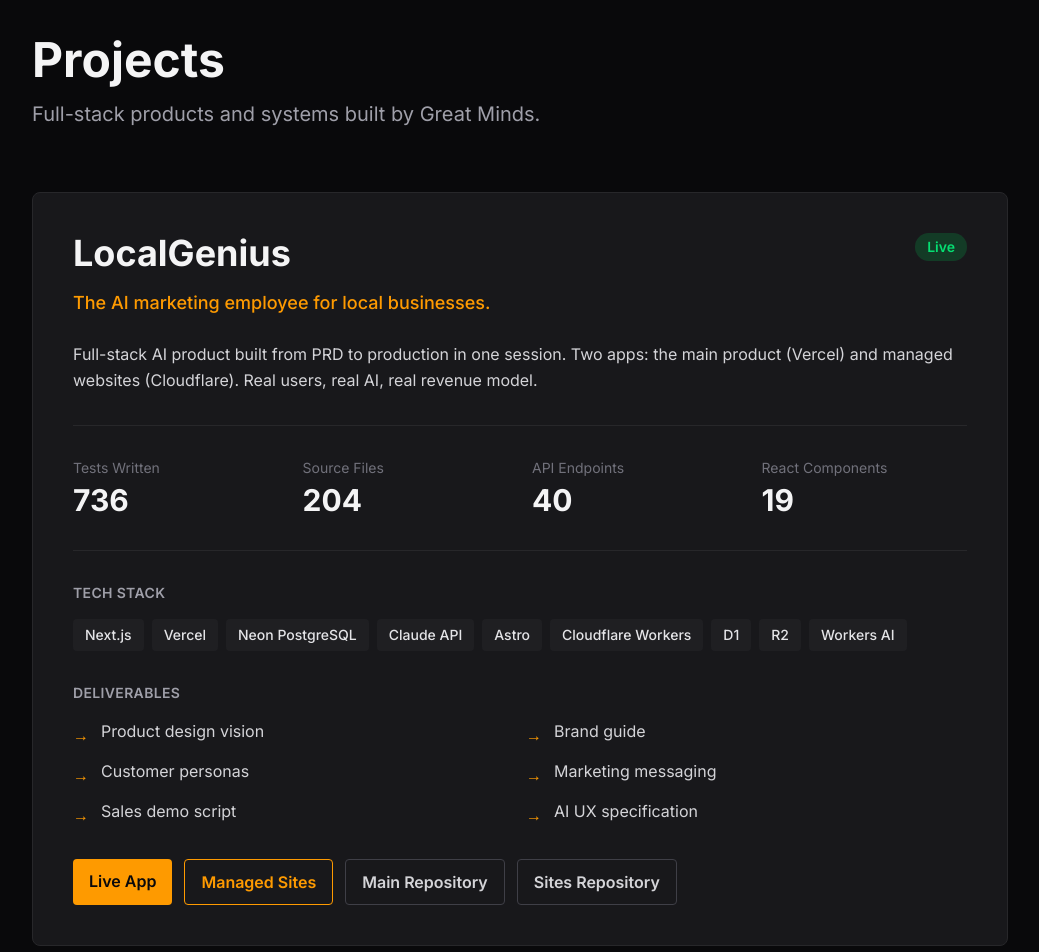
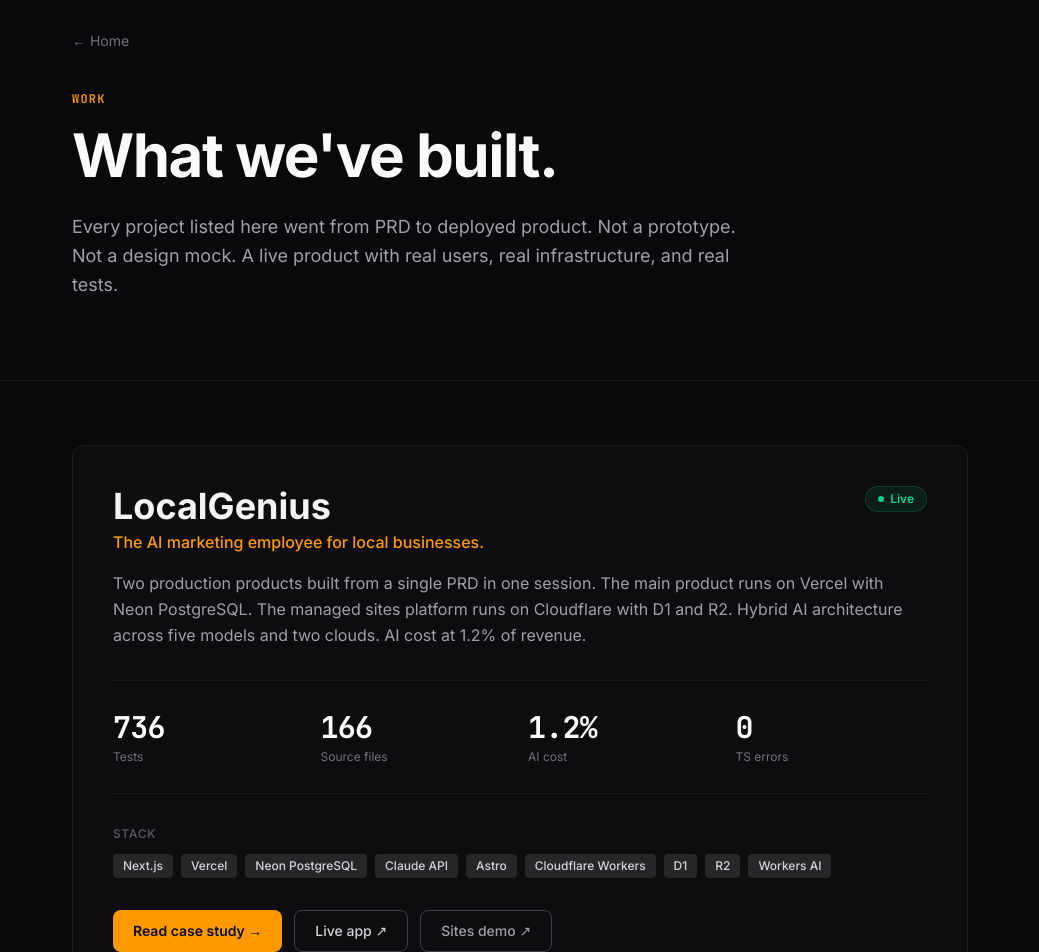
Before and after one commit to sethshoultes/great-minds, a Next.js app in the folder website/: page /projects in a window 1280 px wide. Shown: the part 140-1092 px from the top of the page, without its empty margins (120-1159 px from the left). Built offline with nearby package versions, Linux system fonts and the light colour scheme.

Commit message:
Update website projects page

```diff
--- a/website/src/app/projects/page.tsx
+++ b/website/src/app/projects/page.tsx
@@ -1,116 +1,123 @@
-import Link from 'next/link';
+import Link from "next/link";
+import type { Metadata } from "next";
+
+export const metadata: Metadata = {
+  title: "Projects — Great Minds Agency",
+  description: "Full-stack products shipped by Great Minds. Built from PRD to production.",
+};
 
 const projects = [
   {
-    name: 'LocalGenius',
-    tagline: 'The AI marketing employee for local businesses.',
-    status: 'Live',
-    stats: { tests: 736, files: 204, endpoints: 40, components: 19 },
+    name: "LocalGenius",
+    tagline: "The AI marketing employee for local businesses.",
+    status: "Live",
+    slug: "localgenius",
+    description:
+      "Two production products built from a single PRD in one session. The main product runs on Vercel with Neon PostgreSQL. The managed sites platform runs on Cloudflare with D1 and R2. Hybrid AI architecture across five models and two clouds. AI cost at 1.2% of revenue.",
+    stats: [
+      { value: "736", label: "Tests" },
+      { value: "166", label: "Source files" },
+      { value: "1.2%", label: "AI cost" },
+      { value: "0", label: "TS errors" },
+    ],
+    stack: [
+      "Next.js",
+      "Vercel",
+      "Neon PostgreSQL",
+      "Claude API",
+      "Astro",
+      "Cloudflare Workers",
+      "D1",
+      "R2",
+      "Workers AI",
+    ],
     urls: {
-      app: 'https://localgenius.company',
-      sites: 'https://localgenius-sites.pages.dev',
-      github: 'https://github.com/sethshoultes/localgenius',
-      sitesGithub: 'https://github.com/sethshoultes/localgenius-sites',
+      app: "https://localgenius.company",
+      sites: "https://localgenius-sites.pages.dev",
     },
-    stack: [
-      'Next.js',
-      'Vercel',
-      'Neon PostgreSQL',
-      'Claude API',
-      'Astro',
-      'Cloudflare Workers',
-      'D1',
-      'R2',
-      'Workers AI',
-    ],
-    description:
-      'Full-stack AI product built from PRD to production in one session. Two apps: the main product (Vercel) and managed websites (Cloudflare). Real users, real AI, real revenue model.',
-    deliverables: [
-      'Product design vision',
-      'Brand guide',
-      'Customer personas',
-      'Marketing messaging',
-      'Sales demo script',
-      'AI UX specification',
-    ],
   },
 ];
 
 export default function ProjectsPage() {
   return (
-    <div className="min-h-screen bg-zinc-950 text-zinc-100">
-      <div className="max-w-5xl mx-auto px-6 py-12">
-        {/* Back Link */}
-        <div className="mb-12">
+    <div className="flex flex-col">
+      {/* Header */}
+      <section className="px-6 pt-20 pb-16 sm:pt-28 sm:pb-20">
+        <div className="max-w-4xl mx-auto">
           <Link
             href="/"
-            className="inline-flex items-center text-amber-500 hover:text-amber-400 transition-colors"
+            className="inline-flex items-center text-zinc-500 hover:text-zinc-300 transition-colors no-underline text-sm mb-10"
           >
-            ← Back to Home
+            ← Home
           </Link>
-        </div>
-
-        {/* Header */}
-        <div className="mb-16">
-          <h1 className="text-5xl font-bold mb-4 text-zinc-100">Projects</h1>
-          <p className="text-xl text-zinc-400">
-            Full-stack products and systems built by Great Minds.
+          <p className="text-amber-500 font-mono text-xs font-semibold tracking-widest uppercase mb-4">
+            Work
+          </p>
+          <h1 className="text-5xl sm:text-6xl font-bold tracking-tight leading-[1.08] text-zinc-50 mb-6">
+            What we&apos;ve built.
+          </h1>
+          <p className="text-lg text-zinc-400 max-w-2xl leading-relaxed">
+            Every project listed here went from PRD to deployed product. Not a
+            prototype. Not a design mock. A live product with real users, real
+            infrastructure, and real tests.
           </p>
         </div>
+      </section>
 
-        {/* Projects Grid */}
-        <div className="grid gap-12">
+      {/* Projects */}
+      <section className="px-6 pb-24 border-t border-zinc-800/50 pt-16">
+        <div className="max-w-4xl mx-auto">
+          <div className="space-y-6">
             {projects.map((project) => (
               <div
                 key={project.name}
-              className="bg-zinc-900 border border-zinc-800 p-10 rounded-lg hover:border-amber-500/30 transition-colors"
+                className="rounded-xl border border-zinc-800/60 bg-zinc-900/30 overflow-hidden hover:border-zinc-700 transition-colors"
               >
-              {/* Header with Status */}
-              <div className="mb-6">
-                <div className="flex items-start justify-between mb-4">
-                  <h2 className="text-4xl font-bold text-zinc-100">{project.name}</h2>
-                  <span className="inline-block bg-green-500/20 text-green-400 text-sm font-semibold px-3 py-1 rounded-full">
+                <div className="p-8 sm:p-10">
+                  {/* Header */}
+                  <div className="flex items-start justify-between gap-4 mb-4">
+                    <div>
+                      <h2 className="text-3xl sm:text-4xl font-bold text-zinc-100">
+                        {project.name}
+                      </h2>
+                      <p className="text-amber-500 font-medium mt-1">
+                        {project.tagline}
+                      </p>
+                    </div>
+                    <span className="flex-shrink-0 inline-flex items-center gap-1.5 px-3 py-1 rounded-full bg-emerald-500/10 border border-emerald-500/20 text-emerald-400 text-xs font-semibold">
+                      <span className="w-1.5 h-1.5 rounded-full bg-emerald-400 inline-block" />
                       {project.status}
                     </span>
                   </div>
-                <p className="text-lg text-amber-500 font-medium">{project.tagline}</p>
-              </div>
 
-              {/* Description */}
-              <p className="text-zinc-300 mb-8 leading-relaxed text-base">
+                  <p className="text-zinc-400 leading-relaxed mb-8">
                     {project.description}
                   </p>
 
-              {/* Stats Grid */}
-              <div className="grid grid-cols-2 md:grid-cols-4 gap-6 mb-8 py-8 border-y border-zinc-800">
-                <div>
-                  <p className="text-sm text-zinc-500 mb-1">Tests Written</p>
-                  <p className="text-3xl font-bold text-zinc-100">{project.stats.tests}</p>
+                  {/* Stats */}
+                  <div className="grid grid-cols-4 gap-4 py-7 border-y border-zinc-800/50 mb-8">
+                    {project.stats.map((s) => (
+                      <div key={s.label}>
+                        <div className="text-2xl sm:text-3xl font-bold text-zinc-50 font-mono tracking-tight">
+                          {s.value}
                         </div>
-                <div>
-                  <p className="text-sm text-zinc-500 mb-1">Source Files</p>
-                  <p className="text-3xl font-bold text-zinc-100">{project.stats.files}</p>
-                </div>
-                <div>
-                  <p className="text-sm text-zinc-500 mb-1">API Endpoints</p>
-                  <p className="text-3xl font-bold text-zinc-100">{project.stats.endpoints}</p>
-                </div>
-                <div>
-                  <p className="text-sm text-zinc-500 mb-1">React Components</p>
-                  <p className="text-3xl font-bold text-zinc-100">{project.stats.components}</p>
+                        <div className="text-xs text-zinc-500 mt-1">
+                          {s.label}
                         </div>
                       </div>
+                    ))}
+                  </div>
 
-              {/* Tech Stack */}
+                  {/* Stack */}
                   <div className="mb-8">
-                <h3 className="text-sm font-semibold text-zinc-400 mb-4 uppercase tracking-wide">
-                  Tech Stack
-                </h3>
+                    <p className="text-xs font-semibold text-zinc-600 uppercase tracking-wider mb-3">
+                      Stack
+                    </p>
                     <div className="flex flex-wrap gap-2">
                       {project.stack.map((tech) => (
                         <span
                           key={tech}
-                      className="bg-zinc-800/50 text-zinc-200 px-3 py-1.5 rounded text-sm font-medium hover:bg-zinc-800 transition-colors"
+                          className="px-2.5 py-1 rounded bg-zinc-800 text-zinc-300 text-xs font-medium"
                         >
                           {tech}
                         </span>
@@ -118,70 +125,50 @@ export default function ProjectsPage() {
                     </div>
                   </div>
 
-              {/* Deliverables */}
-              <div className="mb-8">
-                <h3 className="text-sm font-semibold text-zinc-400 mb-4 uppercase tracking-wide">
-                  Deliverables
-                </h3>
-                <ul className="grid md:grid-cols-2 gap-3">
-                  {project.deliverables.map((deliverable) => (
-                    <li
-                      key={deliverable}
-                      className="text-zinc-300 flex items-start gap-3"
+                  {/* Actions */}
+                  <div className="flex flex-wrap gap-3">
+                    <Link
+                      href={`/work/${project.slug}`}
+                      className="inline-flex items-center gap-2 px-5 py-2.5 rounded-lg bg-amber-500 text-zinc-950 text-sm font-semibold hover:bg-amber-400 transition-colors no-underline"
                     >
-                      <span className="text-amber-500 mt-1">→</span>
-                      <span>{deliverable}</span>
-                    </li>
-                  ))}
-                </ul>
-              </div>
-
-              {/* Live URLs */}
-              <div className="flex flex-col sm:flex-row gap-3 flex-wrap">
+                      Read case study →
+                    </Link>
                     <a
                       href={project.urls.app}
                       target="_blank"
                       rel="noopener noreferrer"
-                  className="inline-block bg-amber-500 hover:bg-amber-600 text-zinc-950 font-semibold px-4 py-2.5 rounded transition-colors"
+                      className="inline-flex items-center gap-2 px-5 py-2.5 rounded-lg border border-zinc-700 text-zinc-300 text-sm font-medium hover:border-zinc-500 transition-colors no-underline"
                     >
-                  Live App
+                      Live app ↗
                     </a>
                     <a
                       href={project.urls.sites}
                       target="_blank"
                       rel="noopener noreferrer"
-                  className="inline-block border border-amber-500 text-amber-500 hover:bg-amber-500/10 font-semibold px-4 py-2.5 rounded transition-colors"
+                      className="inline-flex items-center gap-2 px-5 py-2.5 rounded-lg border border-zinc-700 text-zinc-400 text-sm font-medium hover:border-zinc-500 transition-colors no-underline"
                     >
-                  Managed Sites
+                      Sites demo ↗
                     </a>
-                <a
-                  href={project.urls.github}
-                  target="_blank"
-                  rel="noopener noreferrer"
-                  className="inline-block border border-zinc-700 text-zinc-300 hover:border-zinc-500 font-semibold px-4 py-2.5 rounded transition-colors"
-                >
-                  Main Repository
-                </a>
-                <a
-                  href={project.urls.sitesGithub}
-                  target="_blank"
-                  rel="noopener noreferrer"
-                  className="inline-block border border-zinc-700 text-zinc-300 hover:border-zinc-500 font-semibold px-4 py-2.5 rounded transition-colors"
-                >
-                  Sites Repository
-                </a>
+                  </div>
                 </div>
               </div>
             ))}
           </div>
 
-        {/* Footer Section */}
-        <div className="mt-16 pt-12 border-t border-zinc-800">
-          <p className="text-zinc-500 text-sm">
-            Each project represents the complete output of Great Minds working in concert: research, design, strategy, and engineering.
+          {/* More coming */}
+          <div className="mt-12 p-8 rounded-xl border border-dashed border-zinc-800 text-center">
+            <p className="text-zinc-500 text-sm mb-2">
+              Next project begins with the next PRD.
             </p>
+            <Link
+              href="/install"
+              className="text-amber-500 hover:text-amber-400 text-sm transition-colors no-underline"
+            >
+              Submit yours →
+            </Link>
           </div>
         </div>
+      </section>
     </div>
   );
 }
```
Lines whose indentation alone changed are shown as unchanged.
